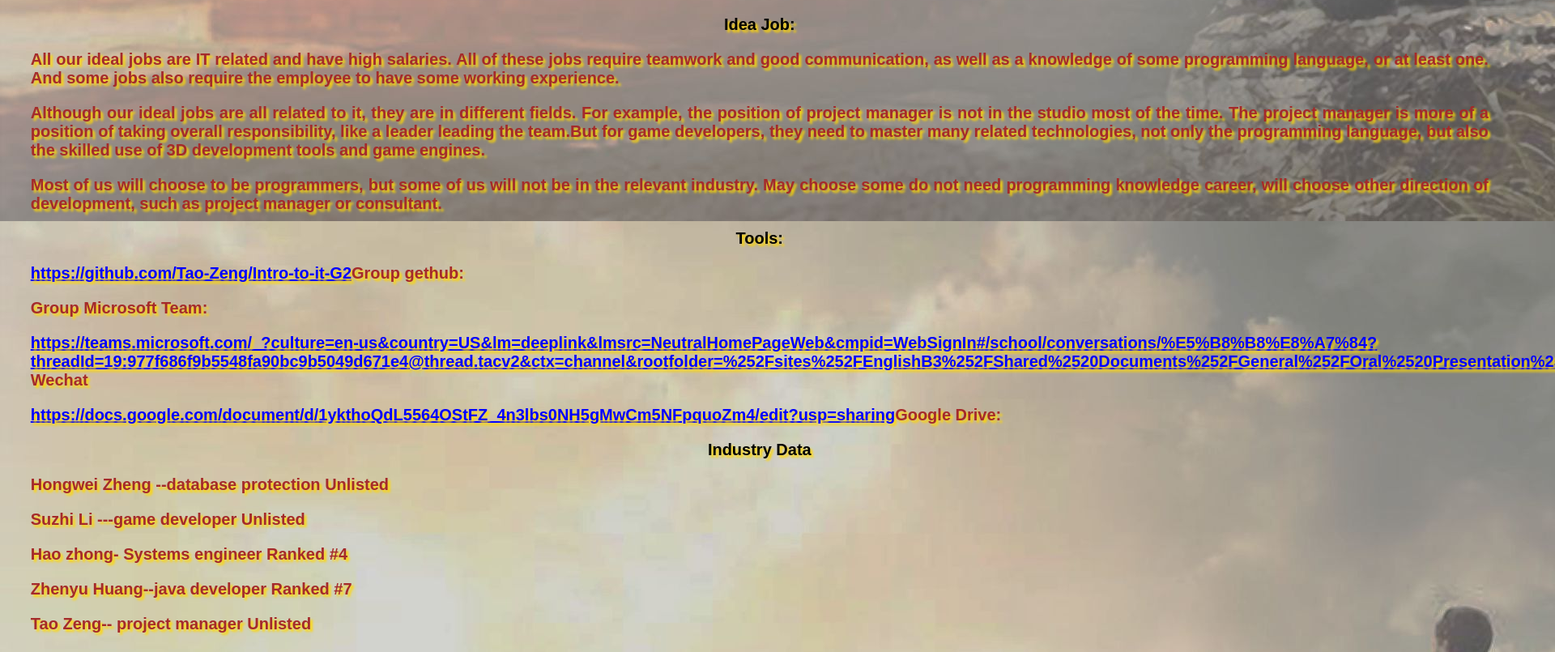
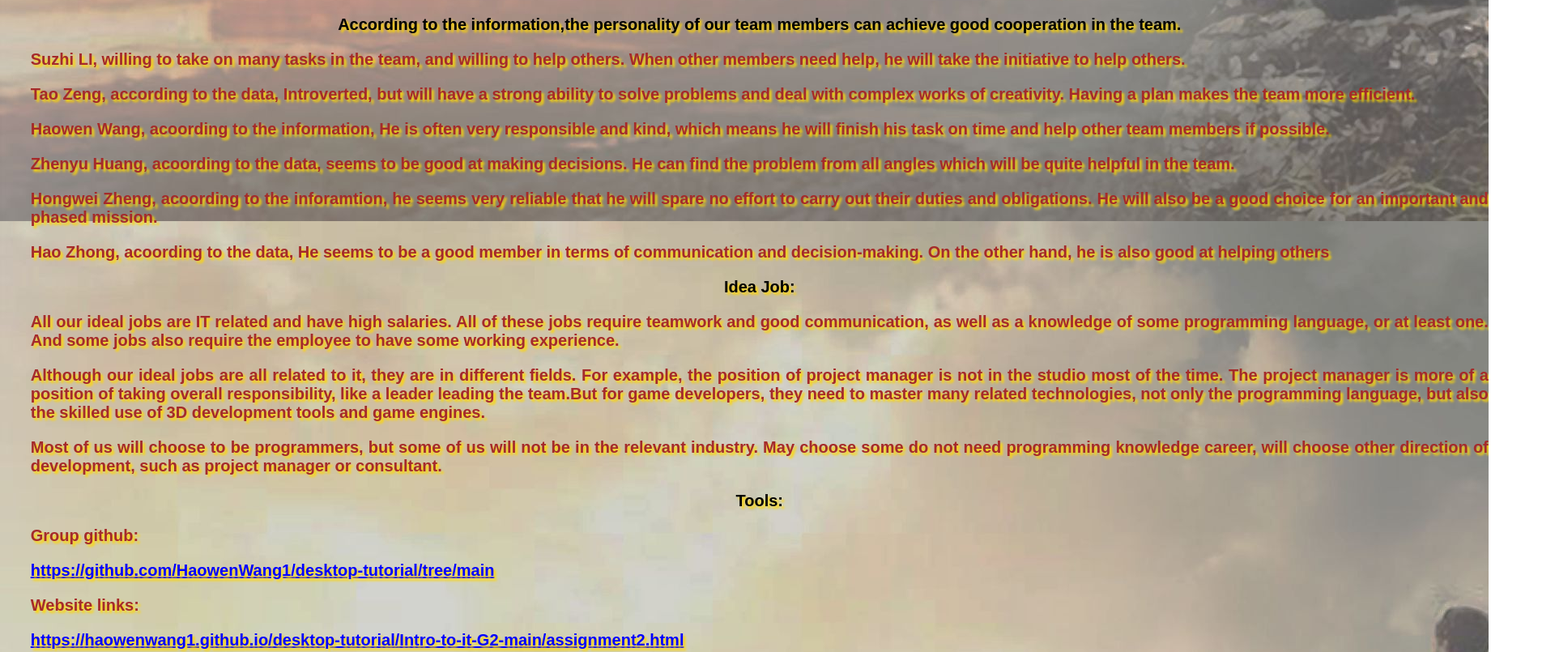
Before and after one commit to HaowenWang1/desktop-tutorial, a plain HTML site: page Intro-to-it-G2-main/assignment2.html in a window 1280 px wide. Shown: the part 3855-4660 px from the top of the page at 81% size, 1920 px wide, since content can reach past the window. Drawn offline with Linux system fonts and the light colour scheme.

Commit message:
Add files via upload

```diff
--- a/Intro-to-it-G2-main/assignment2.html
+++ b/Intro-to-it-G2-main/assignment2.html
@@ -73,7 +73,15 @@
   <p>Hao Zhong:</p>
   <img src="hao2.png" alt="hao2">
   <img src="hao3.png" alt="hao3">
-  <img src="hao1.png" alt="hao1">
+  <img src="hao1.png" alt="hao1"><br>
+  <h2>According to the information,the personality of our team members can achieve good cooperation in the team. </h2>
+<p>Suzhi LI, willing to take on many tasks in the team, and willing to help others. When other members need help, he will take the initiative to help others. </p>
+  <p>Tao Zeng, according to the data, Introverted, but will have a strong ability to solve problems and deal with complex works of creativity. Having a plan makes the team more efficient.</p>
+  <p> Haowen Wang, acoording to the information, He is often very responsible and kind, which means he will finish his task on time and help other team members if possible.</p>
+<p>Zhenyu Huang, acoording to the data, seems to be good at making decisions. He can find the problem from all angles which will be quite helpful in the team.</p>
+<p>Hongwei Zheng, acoording to the inforamtion, he seems very reliable that he will spare  no effort to carry out their duties and obligations. He will also be a good choice for an  important and phased mission.</p>
+<p>Hao Zhong, acoording to the data, He seems to be a good member in terms of communication and decision-making. On the other hand, he is also good at helping others</p>
+
 
   <h2>Idea Job:</h2>
 
@@ -84,12 +92,15 @@
   <p>Most of us will choose to be programmers, but some of us will not be in the relevant industry. May choose some do not need programming knowledge career, will choose other direction of development, such as project manager or consultant.</p>
 
   <h2>Tools:</h2>
-  <p>Group gethub:<a href="https://github.com/Tao-Zeng/Intro-to-it-G2">https://github.com/Tao-Zeng/Intro-to-it-G2</a></p>
-  <p>Group Microsoft Team: </p>
-  <p><a href="https://teams.microsoft.com/_?culture=en-us&country=US&lm=deeplink&lmsrc=NeutralHomePageWeb&cmpid=WebSignIn#/school/conversations/%E5%B8%B8%E8%A7%84?threadId=19:977f686f9b5548fa90bc9b5049d671e4@thread.tacv2&ctx=channel&rootfolder=%252Fsites%252FEnglishB3%252FShared%2520Documents%252FGeneral%252FOral%2520Presentation%252FGroup%2520Folders%252FSushi%2520Kelly">https://teams.microsoft.com/_?culture=en-us&country=US&lm=deeplink&lmsrc=NeutralHomePageWeb&cmpid=WebSignIn#/school/conversations/%E5%B8%B8%E8%A7%84?threadId=19:977f686f9b5548fa90bc9b5049d671e4@thread.tacv2&ctx=channel&rootfolder=%252Fsites%252FEnglishB3%252FShared%2520Documents%252FGeneral%252FOral%2520Presentation%252FGroup%2520Folders%252FSushi%2520Kelly</a></p>
+  <p class="left">Group github:</p><a href="https://github.com/HaowenWang1/desktop-tutorial/tree/main">https://github.com/HaowenWang1/desktop-tutorial/tree/main</a><br>
+  <p>Website links:</p><a href="https://haowenwang1.github.io/desktop-tutorial/Intro-to-it-G2-main/assignment2.html">https://haowenwang1.github.io/desktop-tutorial/Intro-to-it-G2-main/assignment2.html</a><br>
+  <p>Group Microsoft Team </p>
+
   <p>Wechat</p>
-  <p>Google Drive:<a href="https://docs.google.com/document/d/1ykthoQdL5564OStFZ_4n3lbs0NH5gMwCm5NFpquoZm4/edit?usp=sharing">https://docs.google.com/document/d/1ykthoQdL5564OStFZ_4n3lbs0NH5gMwCm5NFpquoZm4/edit?usp=sharing</a></p>
 
+  <p class="left">Google Drive</p>
+
+  <br>
   <h2>Industry Data</h2>
 
   <p>Hongwei Zheng --database protection  Unlisted</p>
```
